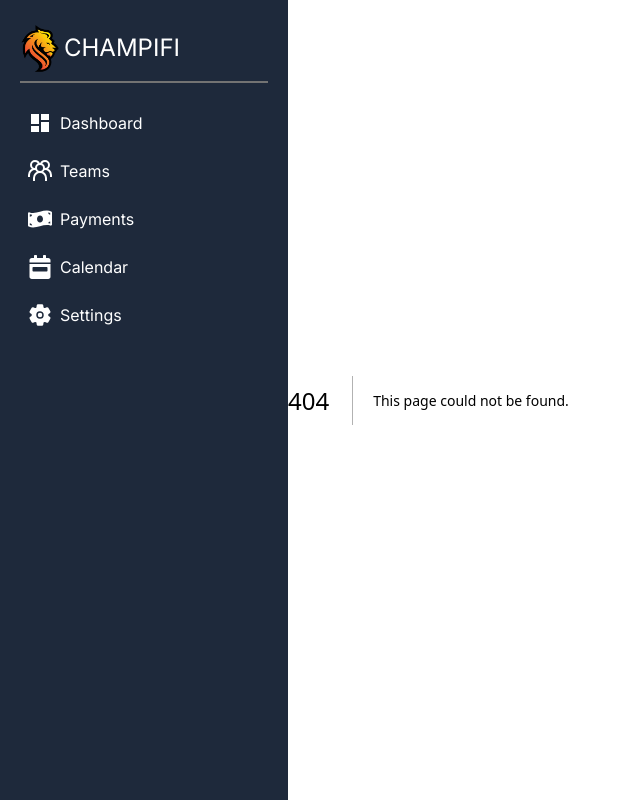
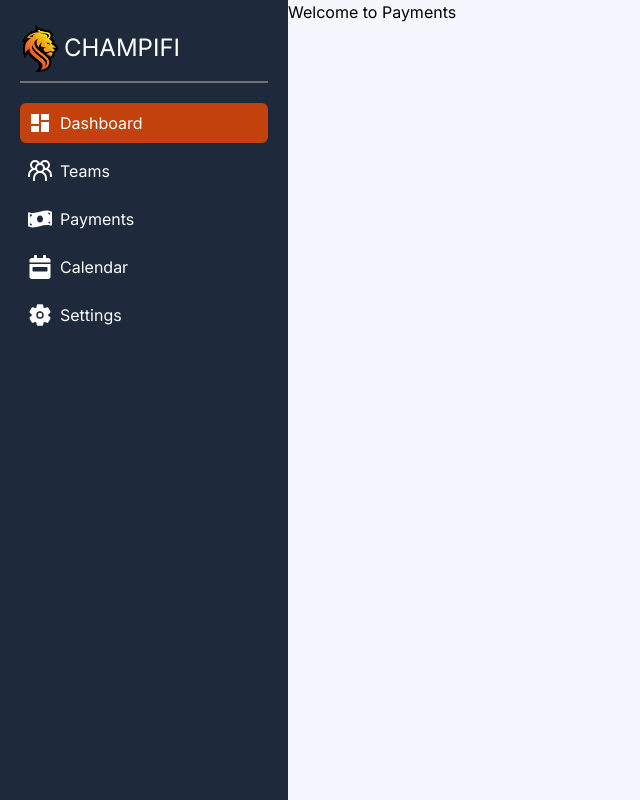
Before and after one commit to nadav2150/champifiB2B, a Next.js app: page /payments in a window 1280 px wide. Before the commit this address had no page. Shown: the whole page, without its empty margins (0-640 px from the left). Built offline with nearby package versions, Linux system fonts and the light colour scheme.

Commit message:
menu router

```diff
--- /dev/null
+++ b/app/calendar/page.tsx
@@ -0,0 +1,8 @@
+
+export default function Calendar() {
+  return (
+    <main>
+      <h1>Welcome to Calendar</h1>
+    </main>
+  );
+}
--- a/app/dashboard/page.tsx
+++ b/app/dashboard/page.tsx
@@ -1,11 +1,8 @@
-import Image from "next/image";
 
 export default function Dashboard() {
   return (
     <main>
-      <img src="/icon.png" width={200} height={200} alt="A server surrounded by magic sparkles." />
-      <h1>Welcome to dashboard</h1>
-      <p>🔥 Let&apos;s get started! 🔥</p>
+      <h1>Welcome to Dashboard</h1>
     </main>
   );
 }
--- /dev/null
+++ b/app/payments/page.tsx
@@ -0,0 +1,8 @@
+
+export default function Payments() {
+  return (
+    <main>
+      <h1>Welcome to Payments</h1>
+    </main>
+  );
+}
--- /dev/null
+++ b/app/settings/page.tsx
@@ -0,0 +1,7 @@
+export default function Settings() {
+  return (
+    <main>
+      <h1>Welcome to Settings</h1>
+    </main>
+  );
+}
--- /dev/null
+++ b/app/teams/page.tsx
@@ -0,0 +1,11 @@
+import Image from "next/image";
+
+export default function Dashboard() {
+  return (
+    <main>
+      <img src="/icon.png" width={200} height={200} alt="A server surrounded by magic sparkles." />
+      <h1>Welcome to dashboard</h1>
+      <p>🔥 Let&apos;s get started! 🔥</p>
+    </main>
+  );
+}
--- a/components/SideBar.tsx
+++ b/components/SideBar.tsx
@@ -19,6 +19,7 @@ const List = [
 
 const SideBar: FC<SideBarProps> = () => {
   const [isOpen, setOpen] = useState(true);
+  const [isSelect, setSelect] = useState(0);
   return (
     <div>
       <div
@@ -29,7 +30,9 @@ const SideBar: FC<SideBarProps> = () => {
         <div className="flex items-center gap-1 text-2xl">
           <img
             onClick={() => setOpen(!isOpen)}
-            className={`text-xl  text-orange-500 cursor-pointer duration-700 ${isOpen && "rotate-[360deg]"}`}
+            className={`text-xl  text-orange-500 cursor-pointer duration-700 ${
+              isOpen && "rotate-[360deg]"
+            }`}
             width={40}
             src="/logo_1.png"
           />
@@ -41,9 +44,12 @@ const SideBar: FC<SideBarProps> = () => {
             return (
               <div
                 key={index}
-                className="flex items-center gap-2 cursor-pointer hover:bg-slate-700 p-2 rounded-md"
+                className={`flex items-center gap-2 cursor-pointer p-2 rounded-md ${
+                    isSelect === index ? "bg-orange-700" : "hover:bg-slate-700"
+                }`}
+                onClick={() => setSelect(index)}
               >
-                <div> {item.icon}</div>
+                <div>{item.icon}</div>
 
                 <div className={`${!isOpen && "scale-0"}`}>{item.name}</div>
               </div>
```
